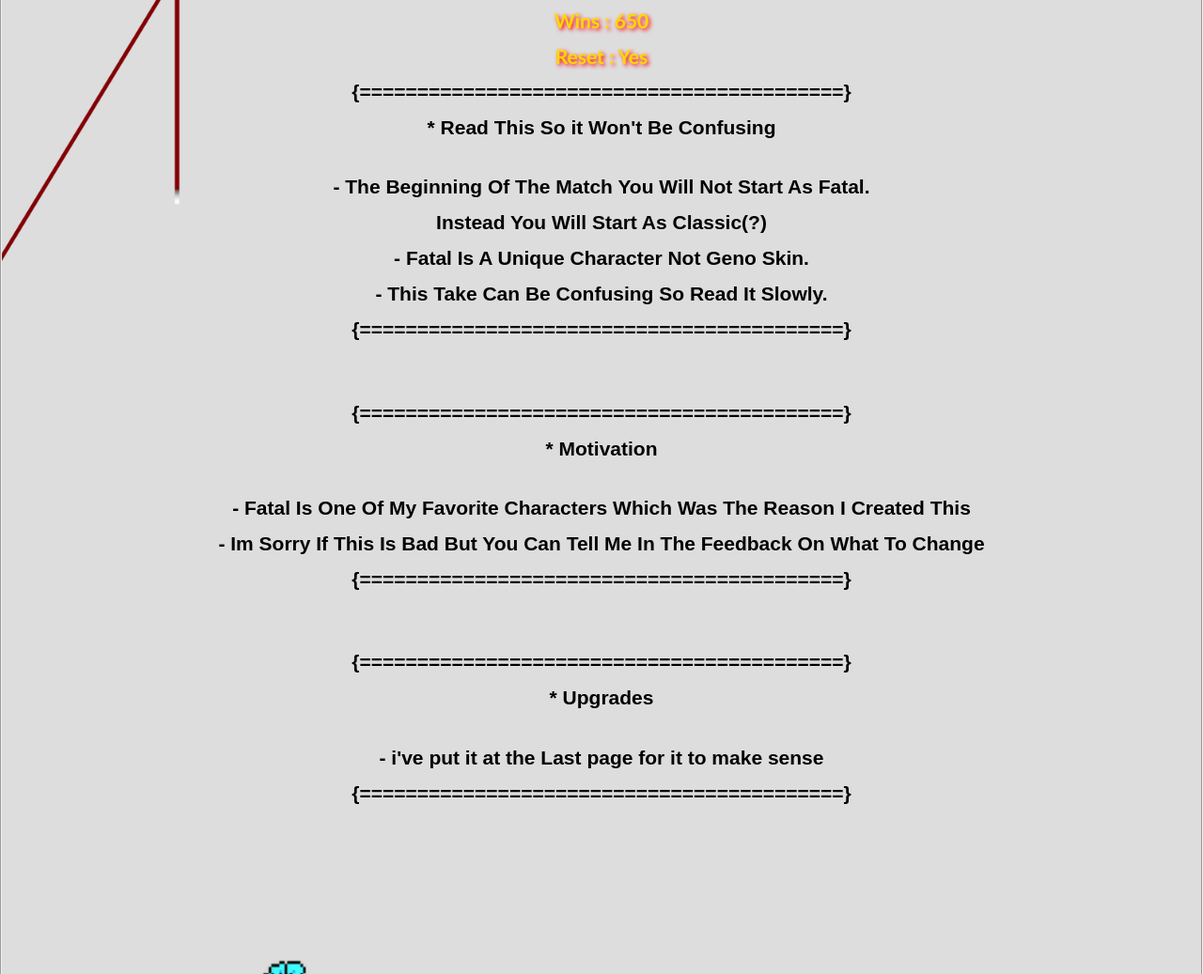
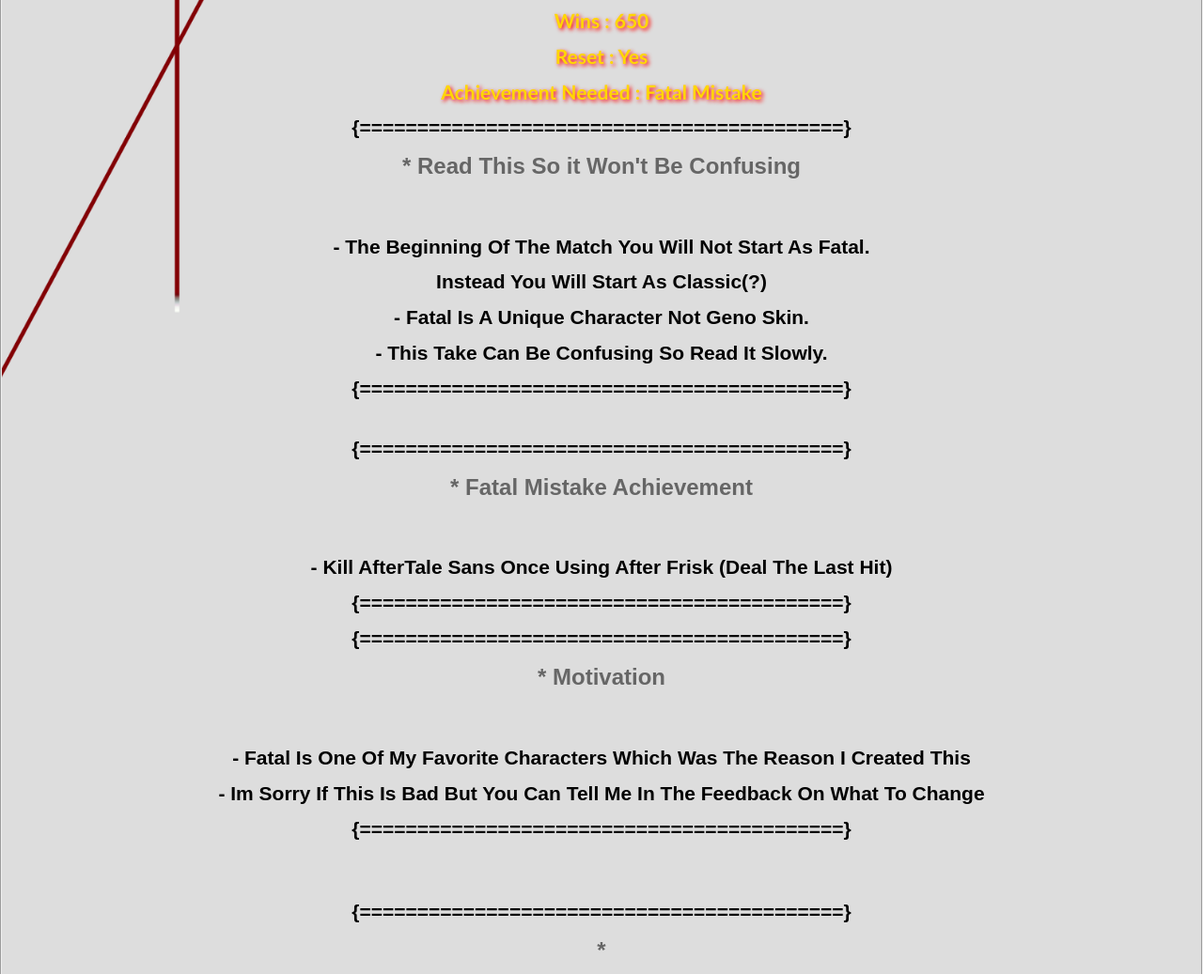
Before and after one commit to debaycraft/ULCFATAL, a plain HTML site: page index.html in a window 1280 px wide. Shown: the part 624-1661 px from the top of the page at 94% size. Drawn offline with Linux system fonts and the light colour scheme.

Commit message:
index.html

```diff
--- a/index.html
+++ b/index.html
@@ -34,26 +34,32 @@
                 <h1 class="judul">Information</h1>
                 <h2 class="judul">Wins : 650</h2>
                 <h2 class="judul">Reset : Yes</h2>
+                <h2 class="judul">Achievement Needed : Fatal Mistake</h2>
                 <center><h2>{==========================================}</h2></center>
-                <center><h2>* Read This So it Won't Be Confusing</h2></center>
+                <center><h1>* Read This So it Won't Be Confusing</h1></center>
                 <br>
                 <center><h2>- The Beginning Of The Match You Will Not Start As Fatal.</h2></center>
                 <center><h2>   Instead You Will Start As Classic(?) </h2></center>
                 <center><h2>- Fatal Is A Unique Character Not Geno Skin.</h2></center>
                 <center><h2>- This Take Can Be Confusing So Read It Slowly.</h2></center>
                 <center><h2>{==========================================}</h2></center>
-                <br><br>
+                <br>
                 <center><h2>{==========================================}</h2></center>
-                <center><h2>* Motivation</h2></center>
+                <center><h1>* Fatal Mistake Achievement </h1></center>
+                <br>
+                <center><h2>- Kill AfterTale Sans Once Using After Frisk (Deal The Last Hit)</h2></center>
+                <center><h2>{==========================================}</h2></center>
+                <center><h2>{==========================================}</h2></center>
+                <center><h1>* Motivation</h1></center>
                 <br>
                 <center><h2>- Fatal Is One Of My Favorite Characters Which Was The Reason I Created This</h2></center>
                 <center><h2>- Im Sorry If This Is Bad But You Can Tell Me In The Feedback On What To Change</h2></center>
                 <center><h2>{==========================================}</h2></center>
                 <br><br>
                 <center><h2>{==========================================}</h2></center>
-                <center><h2>* Upgrades</h2></center>
+                <center><h1>* </h1></center>
                 <br>
-                <center><h2>- i've put it at the Last page for it to make sense</h2></center>
+                <center><h2>- /h2></center>
                 <center><h2>{==========================================}</h2></center>
 
                 <br><br><br><br><br><br><br><br><br><br><br><br><br><br><br><br><br><br><br><br><br><br><br>
```
